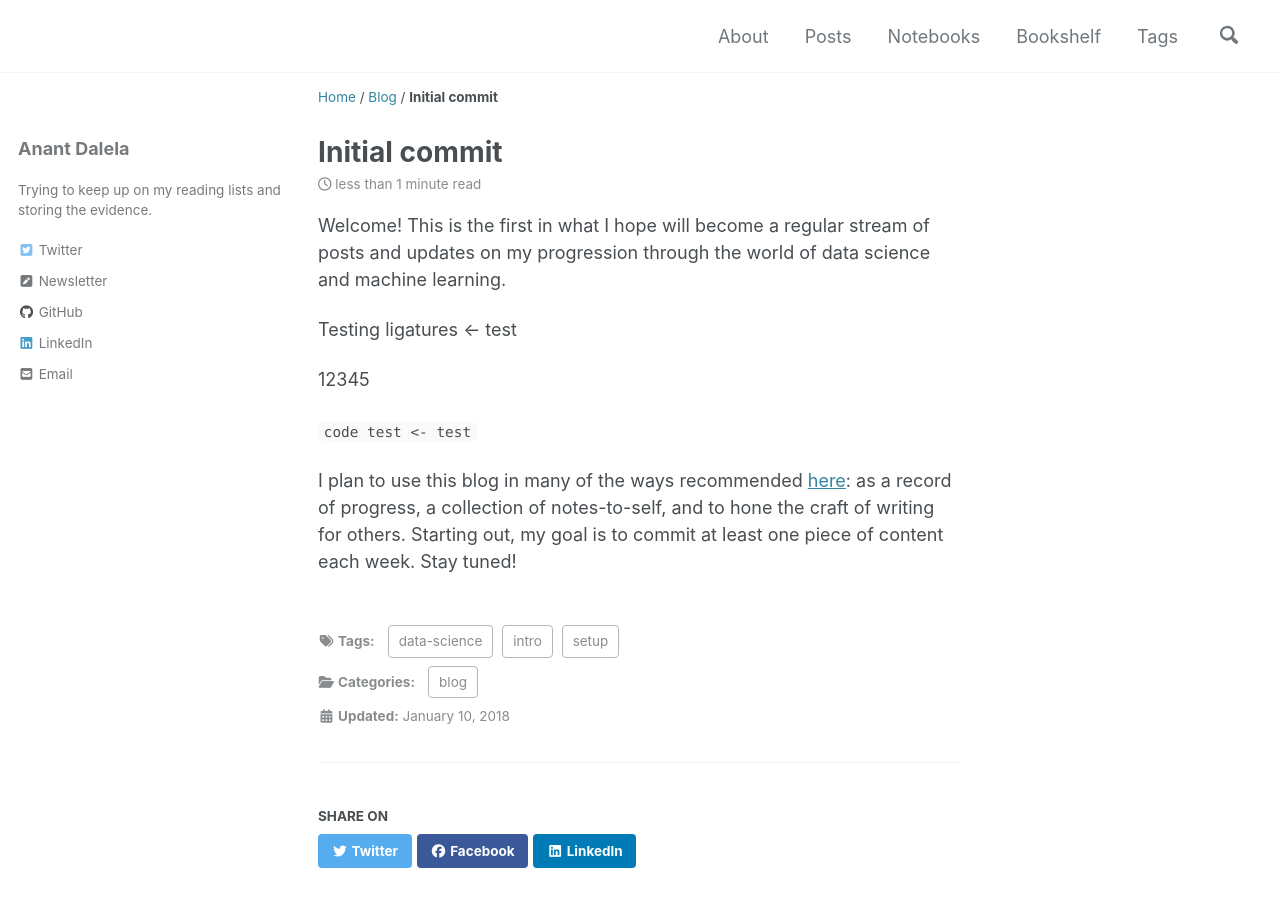
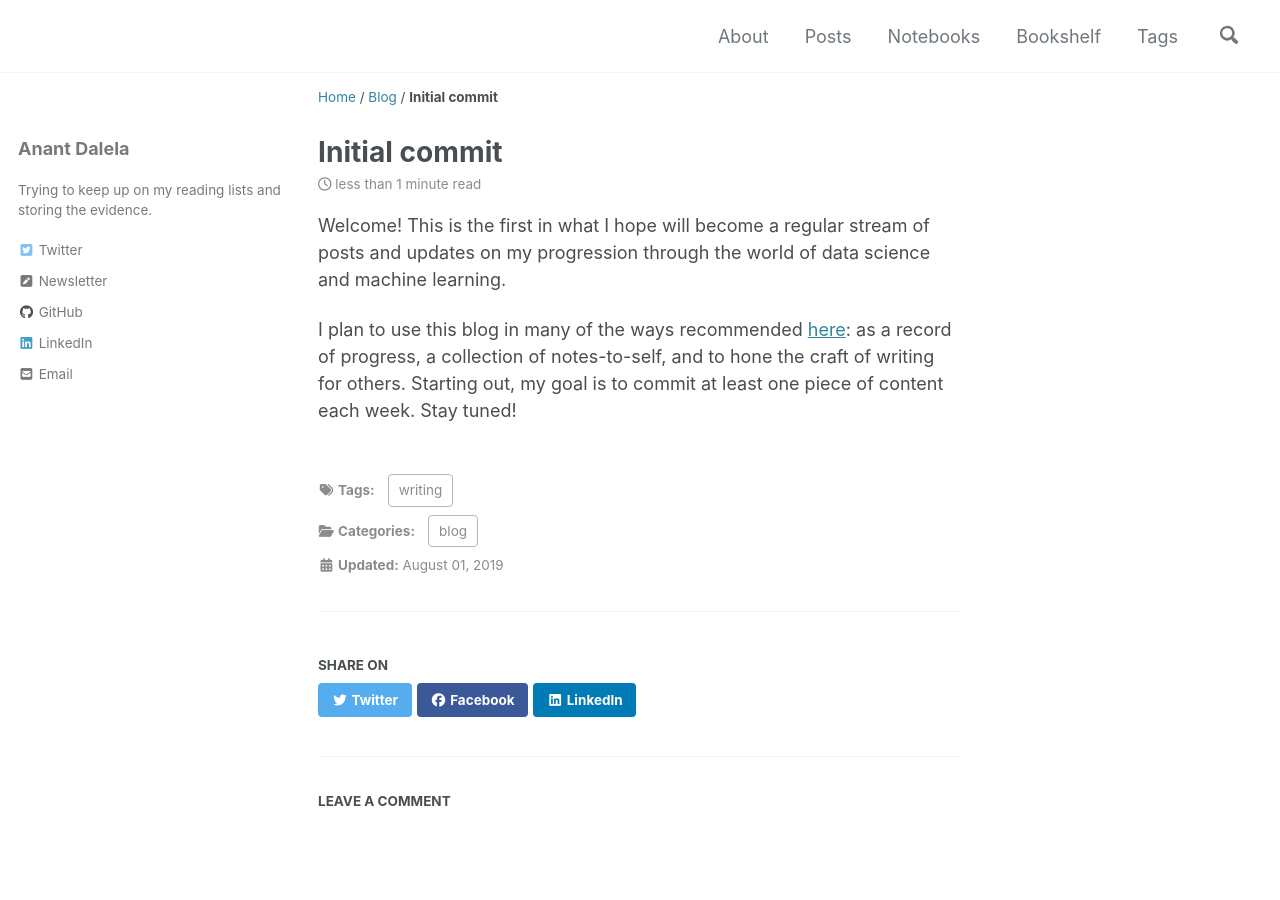
Before and after one commit to anantd/mm-blog, a Jekyll site: the page built from _posts/2018-01-01-first-post.md, in a window 1280 px wide and 900 px high. Built offline with Jekyll 4.4.1, drawn with Linux system fonts in a browser that asks for light colours; cached includes are drawn as plain includes; nearby versions of some CDN libraries; some web fonts are replaced; comment, search, counter and statistics services are not loaded.

Commit message:
updated inital commit post

```diff
--- a/_posts/2018-01-01-first-post.md
+++ b/_posts/2018-01-01-first-post.md
@@ -1,18 +1,12 @@
 ---
 layout: single
-date: 2018-01-10
+date: 2019-08-01
 title: Initial commit
-tags: [setup, intro, data-science]
+tags: [writing]
 categories: [blog]
 slug: initial-commit
 ---
 
 Welcome! This is the first in what I hope will become a regular stream of posts and updates on my progression through the world of data science and machine learning.
 
-Testing ligatures <- test
-
-12345
-
-`code test <- test`
-
 I plan to use this blog in many of the ways recommended [here](http://varianceexplained.org/r/start-blog/): as a record of progress, a collection of notes-to-self, and to hone the craft of writing for others. Starting out, my goal is to commit at least one piece of content each week. Stay tuned!
```
